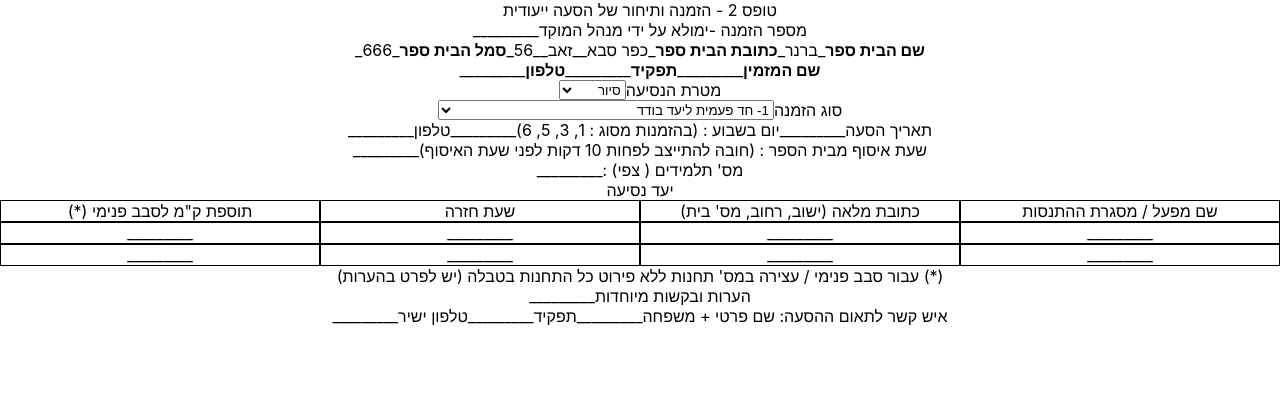
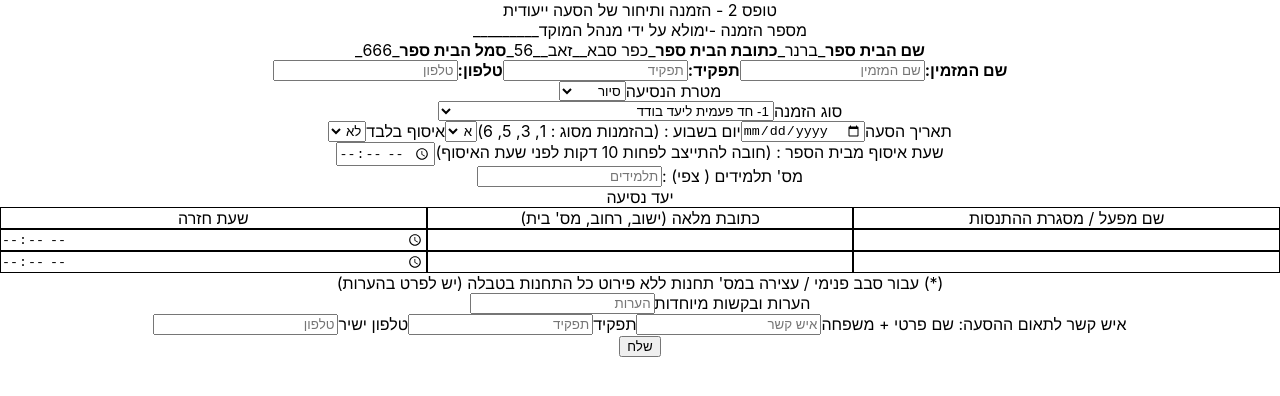
Before and after one commit to IMBenB/way2go, a React (Create React App) app in the folder client/: page /orderForm in a window 1280 px wide. Shown: the top 396 px of the page. Built offline with nearby package versions, Linux system fonts and the light colour scheme.

Commit message:
collect form data

```diff
--- a/client/src/view/oreders/orderForm.css
+++ b/client/src/view/oreders/orderForm.css
@@ -11,7 +11,7 @@
 
 .destinationTable{
     display: grid;
-    grid-template-columns: 1fr 1fr 1fr 1fr;
+    grid-template-columns: 1fr 1fr 1fr ;
 
 }
 .headTable{
--- a/client/src/view/oreders/orderForm.js
+++ b/client/src/view/oreders/orderForm.js
@@ -5,9 +5,47 @@ import './orderForm.css';
 
 
 class orderForm extends React.Component {
+
+    handleSubmit = (e) => {
+        e.preventDefault();
+        let orderData = {
+            schoolName: this.props.schoolName,
+            schoolCity: this.props.schoolCity,
+            schoolStreet: this.props.schoolStreet,
+            schoolNumber : this.props.schoolNumber,
+            schoolSymbol: this.props.schoolSymbol,
+            orderName: e.target.orderName.value,
+            orderPossition:  e.target.orderPossition.value,
+            orderPhone: e.target.orderPhone.value,
+            orderObjective :e.target.orderObjective.value,
+            orderType: e.target.orderType.value,
+            orderDate: e.target.orderDate.value,
+            orderDay: e.target.orderDay.value,
+            orderPickuponly: e.target.orderPickuponly.value,
+            orderTime :e.target.orderTime.value,
+            orderStudents: e.target.orderStudents.value,
+            orderTripA: e.target.orderTripA.value,
+            orderAddressA: e.target.orderAddressA.value,
+            orderReturnTimeA: e.target.orderReturnTimeA.value,
+            orderTripB: e.target.orderTripB.value,
+            orderAddressB: e.target.orderAddressB.value,
+            orderReturnTimeB: e.target.orderReturnTimeB.value,
+            orderComments:  e.target.orderComments.value,
+            orderContact: e.target.orderContact.value,
+            orderContactPosition: e.target.orderContactPosition.value,
+            orderContactPhone:  e.target.orderContactPhone.value
+
+
+
+        }
+        console.log(orderData)
+    }
+
+
     render() {
         return (
             <div className="formContainer">
+                <form onSubmit={this.handleSubmit}>
                     <div>טופס 2 - הזמנה ותיחור של הסעה ייעודית   </div>
                     <div className="setAsRow">
                         <div> מספר הזמנה -ימולא על ידי מנהל המוקד   </div>
@@ -16,22 +54,22 @@ class orderForm extends React.Component {
                     <div className="setAsRow">
                         <div className="title"> שם הבית ספר   </div>
                         <div>_{this.props.schoolName}_</div>
-                    <div  className="title"> כתובת הבית ספר   </div>
+                        <div className="title"> כתובת הבית ספר   </div>
                         <div>_{this.props.schoolCity}__{this.props.schoolStreet}__{this.props.schoolNumber}_</div>
-                    <div  className="title"> סמל הבית ספר   </div>
+                        <div className="title"> סמל הבית ספר   </div>
                         <div>_{this.props.schoolSymbol}_</div>
                     </div>
                     <div className="setAsRow">
-                    <div  className="title"> שם  המזמין   </div>
-                    <div >_________</div>
-                    <div  className="title"> תפקיד    </div>
-                    <div>_________</div>
-                    <div  className="title"> טלפון   </div>
-                    <div>_________</div>
+                        <div className="title"> שם  המזמין:   </div>
+                        <input name="orderName" type="text" placeholder="שם המזמין" />
+                        <div className="title"> תפקיד:    </div>
+                        <input name="orderPossition" type="text" placeholder="תפקיד " />
+                        <div className="title"> טלפון:   </div>
+                        <input name="orderPhone" type="number" placeholder="טלפון " />
                     </div>
                     <div className="setAsRow">
                         <div > מטרת הנסיעה</div>
-                    <select >
+                        <select name="orderObjective">
                             <option>סיור</option>
                             <option >קורס</option>
                             <option>התנסות</option>
@@ -40,7 +78,7 @@ class orderForm extends React.Component {
                     </div>
                     <div className="setAsRow">
                         <div > סוג הזמנה </div>
-                    <select >
+                        <select name="orderType">
                             <option>1- חד פעמית ליעד בודד</option>
                             <option >2- חוזרת בימים קבועים בשבוע</option>
                             <option>3- חד פעמית למספר יעדים</option>
@@ -51,48 +89,61 @@ class orderForm extends React.Component {
                     </div>
                     <div className="setAsRow">
                         <div> תאריך הסעה </div>
-                    <div>_________</div>
+                        <input name="orderDate" type="date" placeholder="תאריך " />
                         <div>      יום בשבוע :  (בהזמנות מסוג : 1, 3, 5, 6)    </div>
-                    <div>_________</div>
-                    <div> טלפון   </div>
-                    <div>_________</div>
+                        <select name="orderDay">
+                            <option>א</option>
+                            <option>ב</option>
+                            <option>ג</option>
+                            <option>ד</option>
+                            <option>ה</option>
+                            <option>ו</option>
+                            <option>ש</option>
+                        </select>
+                        <div> איסוף בלבד </div>
+                        <select name="orderPickuponly">
+                            <option>לא</option>
+                            <option>כן</option>
+                        </select>
                     </div>
                     <div className="setAsRow">
                         <div>שעת איסוף מבית הספר : (חובה להתייצב לפחות 10 דקות לפני שעת האיסוף)</div>
-                    <div>_________</div>
+                        <input name="orderTime" type="time" placeholder="שעה " />
                     </div>
                     <div className="setAsRow">
                         <div>מס' תלמידים ( צפי) : </div>
-                    <div>_________</div>
+                        <input name="orderStudents" type="number" placeholder="תלמידים " />
                     </div>
                     <div>יעד נסיעה</div>
                     <div className="destinationTable">
                         <div className="headTable">שם מפעל / מסגרת ההתנסות</div>
                         <div className="headTable">כתובת מלאה (ישוב, רחוב, מס' בית)</div>
                         <div className="headTable">שעת חזרה</div>
-                    <div className="headTable">תוספת ק"מ לסבב פנימי (*)</div>
-                    <div className="headTable">_________</div>
-                    <div className="headTable">_________</div>
-                    <div className="headTable">_________</div>
-                    <div className="headTable">_________</div>
-                    <div className="headTable">_________</div>
-                    <div className="headTable">_________</div>
-                    <div className="headTable">_________</div>
-                    <div className="headTable">_________</div>
+
+                        <input className="headTable" name="orderTripA" type="text" placeholder=" " />
+                        <input className="headTable" name="orderAddressA" type="text" placeholder=" " />
+                        <input className="headTable" name="orderReturnTimeA" type="time" placeholder=" " />
+                        <input className="headTable" name="orderTripB" type="text" placeholder=" " />
+                        <input className="headTable" name="orderAddressB" type="text" placeholder=" " />
+                        <input className="headTable" name="orderReturnTimeB" type="time" placeholder=" " />
+
+
                     </div>
                     <div>(*) עבור סבב פנימי / עצירה במס' תחנות ללא פירוט כל התחנות בטבלה (יש לפרט בהערות)</div>
                     <div className="setAsRow">
                         <div>הערות ובקשות מיוחדות</div>
-                    <div>_________</div>
+                        <input name="orderComments" type="text" placeholder="הערות " />
                     </div>
                     <div className="setAsRow">
                         <div>איש קשר לתאום ההסעה: שם פרטי + משפחה </div>
-                    <div>_________</div>
+                        <input name="orderContact" type="text" placeholder="איש קשר " />
                         <div>תפקיד  </div>
-                    <div>_________</div>
+                        <input name="orderContactPosition" type="text" placeholder="תפקיד " />
                         <div>טלפון ישיר  </div>
-                    <div>_________</div>
+                        <input name="orderContactPhone" type="text" placeholder="טלפון " />
                     </div>
+                    <button>שלח</button>
+                </form>
             </div>
         )
     }
```
Lines whose indentation alone changed are shown as unchanged.
